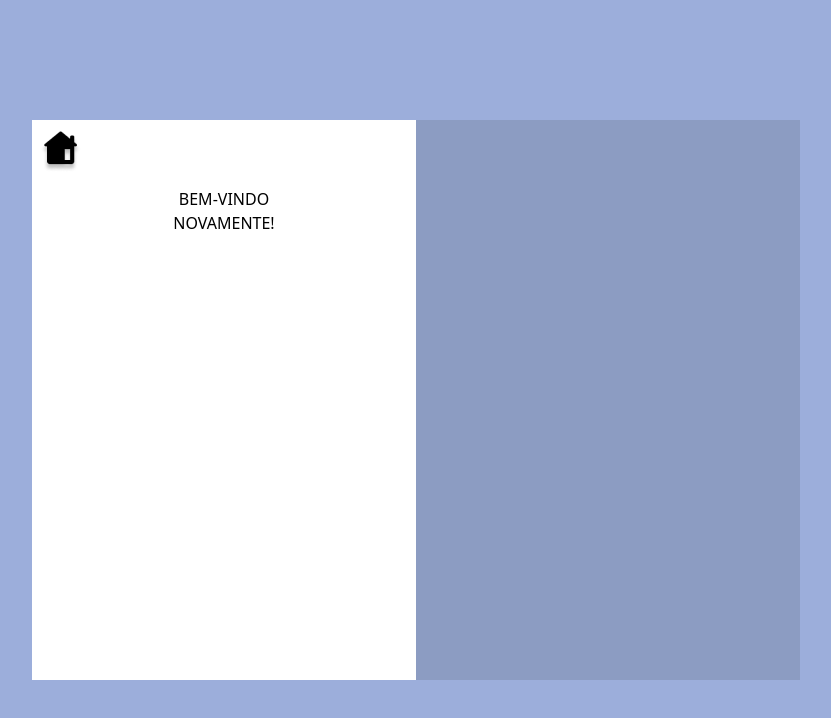
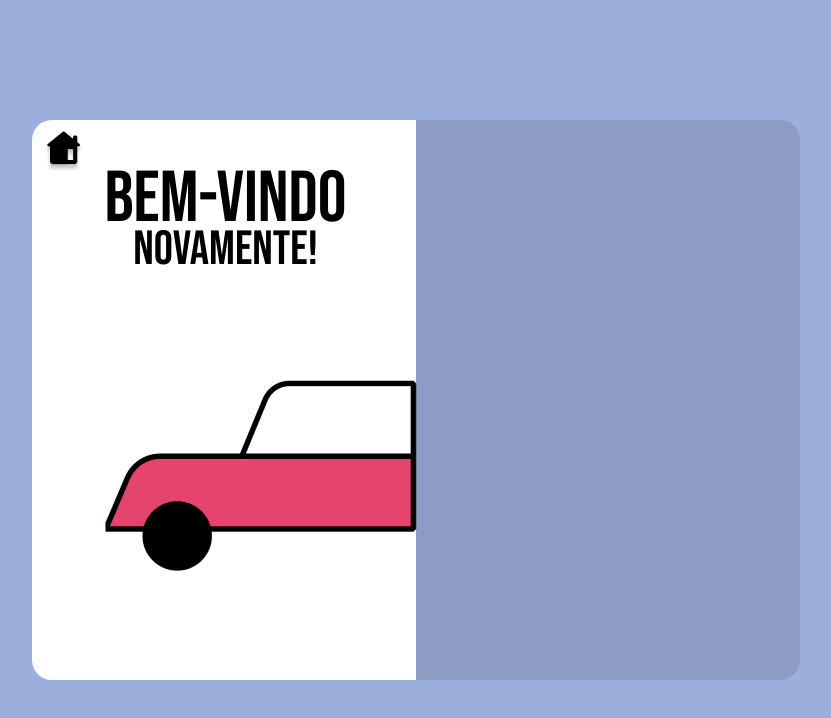
Before and after one commit to AutoScan-FIAP-2024/challenge-nextjs, a Next.js app in the folder autoscan/: page /auth/login in a window 1280 px wide. Shown: the top 718 px of the page, without its empty margins (224-1055 px from the left). Built offline with nearby package versions, Linux system fonts and the light colour scheme.

Commit message:
Feito o lado esquerdo da tela de login

```diff
--- a/autoscan/src/app/auth/login/page.tsx
+++ b/autoscan/src/app/auth/login/page.tsx
@@ -9,15 +9,25 @@ export default function Page() {
               width: '30vw',
               height: '70vh',
               background: 'white',
+              borderLeft: 'solid',
+              borderLeftColor: 'white',
+              borderTopLeftRadius: '20px',
+              borderBottomLeftRadius: '20px'
             }}
           >
             <section>
                 <Link href="/">
                     <img className="p-1 hover:scale-110 transition-transform duration-500 inline-block" src="/img/home.png" alt="Home"/>
                 </Link>
-                <div className="flex flex-col justify-center items-center">
-                <h1>BEM-VINDO</h1>
-                <h2>NOVAMENTE!</h2>
+                <div style={{ marginTop: "-23px"}}
+                className=
+                "flex flex-col justify-center items-center font-bebas text-5xl text-black mb-24"
+                >
+                  <h1 className="text-7xl">BEM-VINDO</h1>
+                  <h2 style={{ marginTop: "-10px" }} >NOVAMENTE!</h2>
+                </div>
+                <div className="flex justify-end relative left-1">
+                  <img src="/img/car.png" alt="Carro" />
                 </div>
             </section>
           </div>
@@ -26,6 +36,10 @@ export default function Page() {
              width: '30vw',
              height: '70vh',
              background: '#8C9CC2',
+             borderRight: 'solid',
+             borderRightColor: '#8C9CC2',
+             borderTopRightRadius: '20px',
+             borderBottomRightRadius: '20px'
           }}
           >
 
--- a/autoscan/src/app/globals.css
+++ b/autoscan/src/app/globals.css
@@ -1,3 +1,5 @@
+@import url('https://fonts.googleapis.com/css2?family=Bebas+Neue&display=swap');
+
 @tailwind base;
 @tailwind components;
 @tailwind utilities;
--- a/autoscan/tailwind.config.ts
+++ b/autoscan/tailwind.config.ts
@@ -15,6 +15,13 @@ const config: Config = {
       fontFamily: {
         sans: ["Noto Sans", "ui-sans-serif", "system-ui"],
         mono: ["Geist Mono", "ui-monospace", "monospace"],
+        bebas: ["Bebas Neue", "sans-serif"]
+      },
+      inset:{
+        '1': '1px'
+      },
+      spacing:{
+        '24': '99px'
       },
     },
   },
```
Also changed, not shown: autoscan/public/img/car.png (added).
